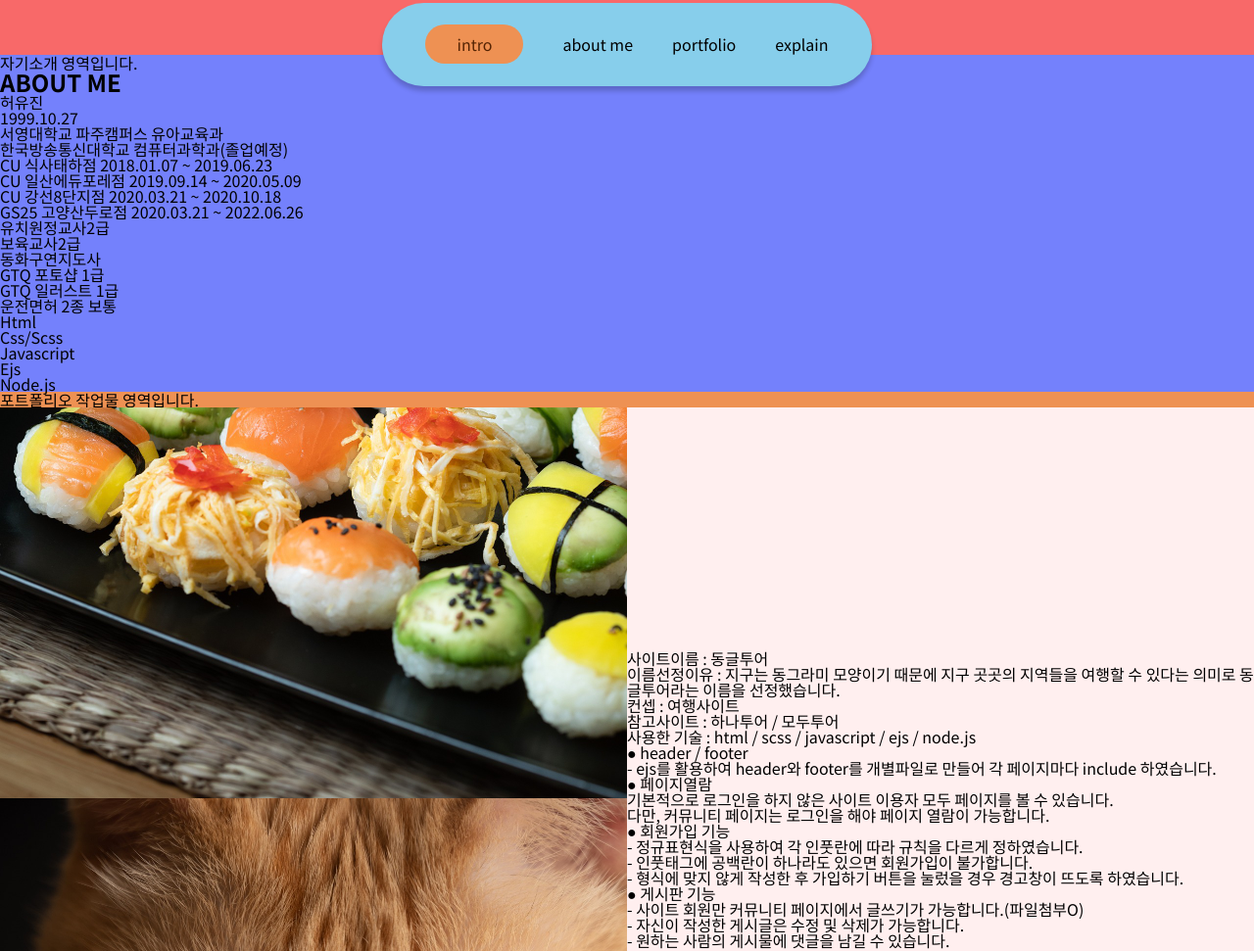
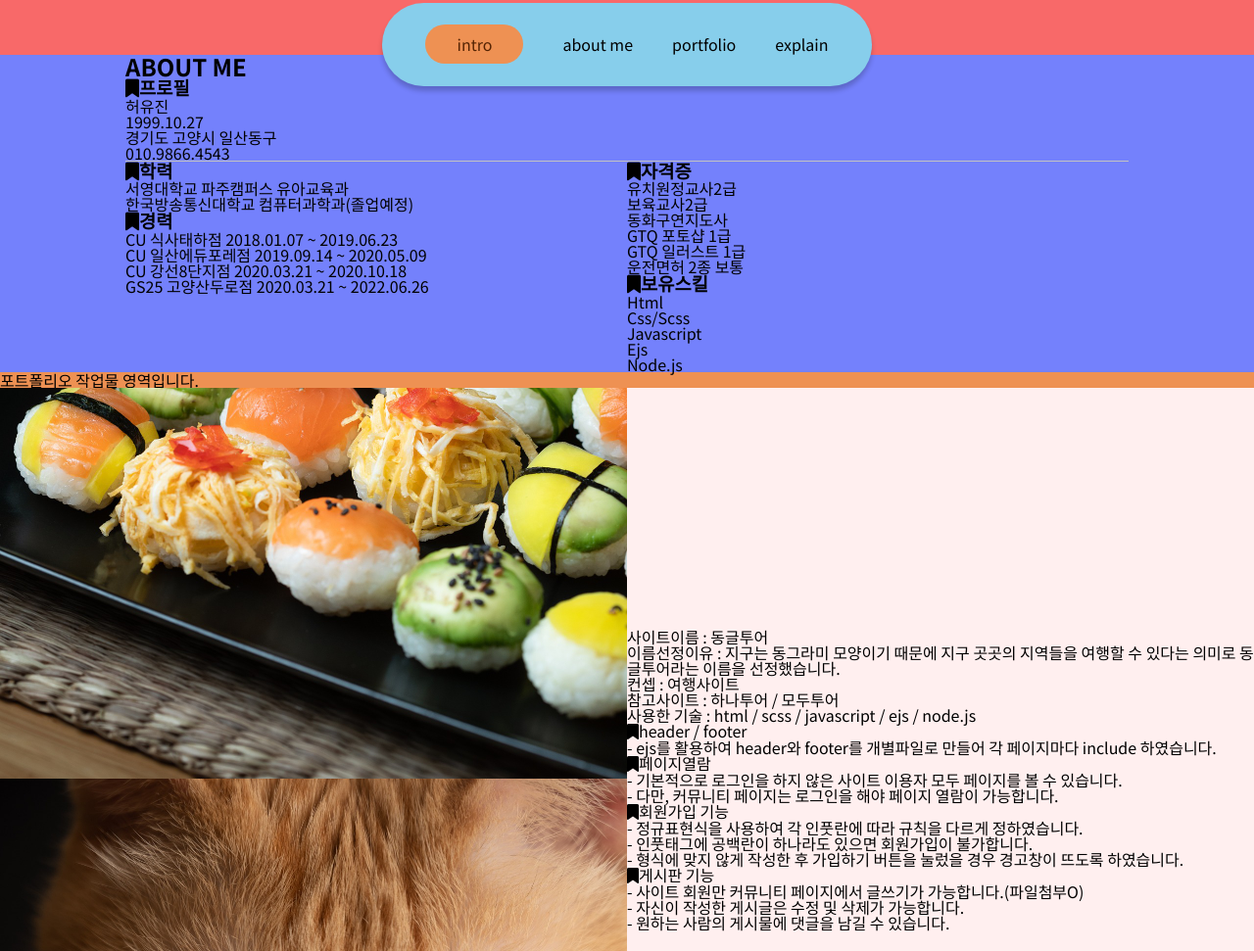
Before and after one commit to signaturejin/intro_portfolio, a plain HTML site: page index.html in a window 1280 px wide. Shown: the part 712-1683 px from the top of the page at 98% size. Drawn offline with nearby package versions, Linux system fonts and the light colour scheme.

Commit message:
2022.12.05 / home

```diff
--- a/index.html
+++ b/index.html
@@ -40,6 +40,7 @@
                 </div>
                 <div class="text_box">
                     <p class="text">안녕하세요.</p>
+                    <p class="text">성장중인</p>
                     <p class="text">신입 웹퍼블리셔</p>
                     <p class="text">허유진 입니다.</p>
                 </div>
@@ -48,28 +49,36 @@
         <!-- 자기소개 -->
         <div class="about_me section">
             <div class="center">
-                자기소개 영역입니다.
                 <h2 class="title">ABOUT ME</h2>
                 <!-- 기본사항 -->
                 <div class="info">
+                    <h3 class="sub_title"><i class="fa-solid fa-bookmark"></i>프로필</h3>
                     <p class="name">허유진</p>
                     <p class="brith">1999.10.27</p>
-
+                    <p class="address">경기도 고양시 일산동구</p>
+                    <p class="tell">010.9866.4543</p>
                 </div>
+                <div class="wrap">
+                    <div class="left">
                         <!-- 학력 -->
                         <div>
+                            <h3 class="sub_title"><i class="fa-solid fa-bookmark"></i>학력</h3>
                             <p>서영대학교 파주캠퍼스 유아교육과</p>
                             <p>한국방송통신대학교 컴퓨터과학과(졸업예정)</p>
                         </div>
                         <!-- 경력 -->
                         <div>
+                            <h3 class="sub_title"><i class="fa-solid fa-bookmark"></i>경력</h3>
                             <p>CU 식사태하점 2018.01.07 ~ 2019.06.23</p>
                             <P>CU 일산에듀포레점 2019.09.14 ~ 2020.05.09</P>
                             <P>CU 강선8단지점 2020.03.21 ~ 2020.10.18</P>
                             <P>GS25 고양산두로점 2020.03.21 ~ 2022.06.26</P>
                         </div>
+                    </div>
+                    <div class="right">
                         <!-- 자격증 -->
                         <div class="license">
+                            <h3 class="sub_title"><i class="fa-solid fa-bookmark"></i>자격증</h3>
                             <p>유치원정교사2급</p>
                             <p>보육교사2급</p>
                             <p>동화구연지도사</p>
@@ -79,11 +88,14 @@
                         </div>
                         <!-- 보유스킬 -->
                         <div class="skill">
+                            <h3 class="sub_title"><i class="fa-solid fa-bookmark"></i>보유스킬</h3>
                             <p>Html</p>
                             <p>Css/Scss</p>
                             <p>Javascript</p>
                             <p>Ejs</p>
                             <p>Node.js</p>
+                        </div>
+                    </div>
                 </div>
             </div>
         </div>
@@ -104,30 +116,38 @@
                 <!-- 다음 포폴 작업도 이전 포폴 설명 다 끝난다음 나오도록하기 -->
                 <div class="right">
                     <!-- 레이아웃 정하고 정리 -->
-                    <p class="context">
-                        사이트이름 : 동글투어<br>
-                        이름선정이유 : 지구는 동그라미 모양이기 때문에 지구 곳곳의 지역들을 여행할 수 있다는 의미로 동글투어라는 이름을 선정했습니다.<br>
-                        컨셉 : 여행사이트<br>
-                        참고사이트 : 하나투어 / 모두투어<br>
-                        사용한 기술 : html / scss / javascript / ejs / node.js<br>
-
-                        ● header / footer<br>
-                        - ejs를 활용하여 header와 footer를 개별파일로 만들어 각 페이지마다 include 하였습니다.<br>
-
-                        ● 페이지열람<br>
-                        기본적으로 로그인을 하지 않은 사이트 이용자 모두 페이지를 볼 수 있습니다.<br>
-                        다만, 커뮤니티 페이지는 로그인을 해야 페이지 열람이 가능합니다.<br>
-
-                        ● 회원가입 기능<br>
-                        - 정규표현식을 사용하여 각 인풋란에 따라 규칙을 다르게 정하였습니다.<br>
-                        - 인풋태그에 공백란이 하나라도 있으면 회원가입이 불가합니다.<br>
-                        - 형식에 맞지 않게 작성한 후 가입하기 버튼을 눌렀을 경우 경고창이 뜨도록 하였습니다.<br>
-
-                        ● 게시판 기능<br>
-                        - 사이트 회원만 커뮤니티 페이지에서 글쓰기가 가능합니다.(파일첨부O)<br>
-                        - 자신이 작성한 게시글은 수정 및 삭제가 가능합니다.<br>
-                        - 원하는 사람의 게시물에 댓글을 남길 수 있습니다.<br>
-                    </p>
+                    <div class="context">
+                        <div class="info info1">
+                            <p>사이트이름 : 동글투어</p>
+                            <p>이름선정이유 : 지구는 동그라미 모양이기 때문에 지구 곳곳의 지역들을 여행할 수 있다는 의미로 동글투어라는 이름을 선정했습니다.</p>
+                            <p>컨셉 : 여행사이트</p>
+                            <p>참고사이트 : 하나투어 / 모두투어</p>
+                            <p>사용한 기술 : html / scss / javascript / ejs / node.js</p>
+                        </div>
+                        <div class="info info2">
+                            <div class="wrap">
+                                <p><i class="fa-solid fa-bookmark"></i>header / footer</p>
+                                <p>- ejs를 활용하여 header와 footer를 개별파일로 만들어 각 페이지마다 include 하였습니다.</p>
+                            </div>
+                            <div class="wrap">
+                                <p><i class="fa-solid fa-bookmark"></i>페이지열람</p>
+                                <p>- 기본적으로 로그인을 하지 않은 사이트 이용자 모두 페이지를 볼 수 있습니다.</p>
+                                <p>- 다만, 커뮤니티 페이지는 로그인을 해야 페이지 열람이 가능합니다.</p>
+                            </div>
+                            <div class="wrap">
+                                <p><i class="fa-solid fa-bookmark"></i>회원가입 기능</p>
+                                <p>- 정규표현식을 사용하여 각 인풋란에 따라 규칙을 다르게 정하였습니다.</p>
+                                <p>- 인풋태그에 공백란이 하나라도 있으면 회원가입이 불가합니다.</p>
+                                <p>- 형식에 맞지 않게 작성한 후 가입하기 버튼을 눌렀을 경우 경고창이 뜨도록 하였습니다.</p>
+                            </div>
+                            <div class="wrap">
+                                <p><i class="fa-solid fa-bookmark"></i>게시판 기능</p>
+                                <p>- 사이트 회원만 커뮤니티 페이지에서 글쓰기가 가능합니다.(파일첨부O)</p>
+                                <p>- 자신이 작성한 게시글은 수정 및 삭제가 가능합니다.</p>
+                                <p>- 원하는 사람의 게시물에 댓글을 남길 수 있습니다.</p>
+                            </div>
+                        </div>
+                    </div>
                 </div>
             </div>
             <div class="pf pf2">
--- a/scss/_layout.scss
+++ b/scss/_layout.scss
@@ -36,9 +36,9 @@
 //중간 영역
 #container {
     // overflow: auto;
-    scroll-snap-type: y mandatory;
+    // scroll-snap-type: y mandatory;
     .section {
-        scroll-snap-align: start;
+        // scroll-snap-align: start;
         width: 100%;
         // height: 1080px;
         &:nth-child(1) {background-color: #f86969; height: 96vh;}
@@ -53,9 +53,10 @@
             width: 80%;
             .text_ani_box {
                 display: flex; justify-content: center;
+                padding-top: 160px;
                 svg {
                     fill: none;
-                    width: 500px;
+                    width: 700px;
                     stroke-width: 4px;
                 }
                 path {
@@ -69,6 +70,21 @@
                     50% {stroke-dashoffset: 0; }
                     100% {stroke-dashoffset: 0; fill: #ad6565;}
                 }
+            }
+        }
+    }
+    //about_me 영역
+    .about_me {
+        display: flex; justify-content: center;
+        .center {
+            width: 80%;
+            //기본사항
+            .info {
+                border-bottom: 1px solid #c2c2c2;
+            }
+            .wrap {
+                display: flex;
+                > div {width: 50%;}
             }
         }
     }
```
Also changed, not shown: css/style.css. Lines whose indentation alone changed are shown as unchanged.
